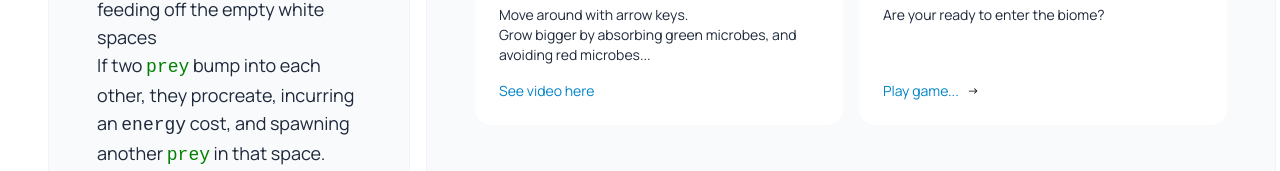
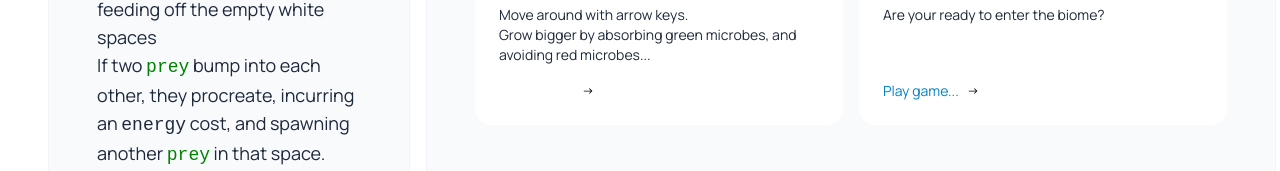
Before and after one commit to cameron-michie/spatial-ecology-nextjs, a Next.js app: page / in a window 1280 px wide. Shown: the part 236-407 px from the top of the page. Built offline with nearby package versions, Linux system fonts and the light colour scheme.

Commit message:
delete broken link

```diff
--- a/app/page.tsx
+++ b/app/page.tsx
@@ -68,12 +68,12 @@ const Home = () => {
                         <br />
                       </div>
                       <div className="flex justify-between items-center gap-1 rounded-md w-24 h-5 overflow-hidden">
-                        <a href="/game-rules">
+
                         <div className="font-manrope text-sm min-w-[78px] whitespace-nowrap text-sky-600 text-opacity-100 leading-5 font-medium">
-                          See video here
+
                         </div>
-                        </a>
-                        <a href="/game-rules">
+
+
                         <div className="flex flex-col justify-center items-center w-4 h-4">
                         <img
                             width="10.3px"
@@ -82,7 +82,7 @@ const Home = () => {
                             alt="Explore Now"
                           />
                         </div>
-                        </a>
+
                       </div>
                     </div>
                   </div>
```
